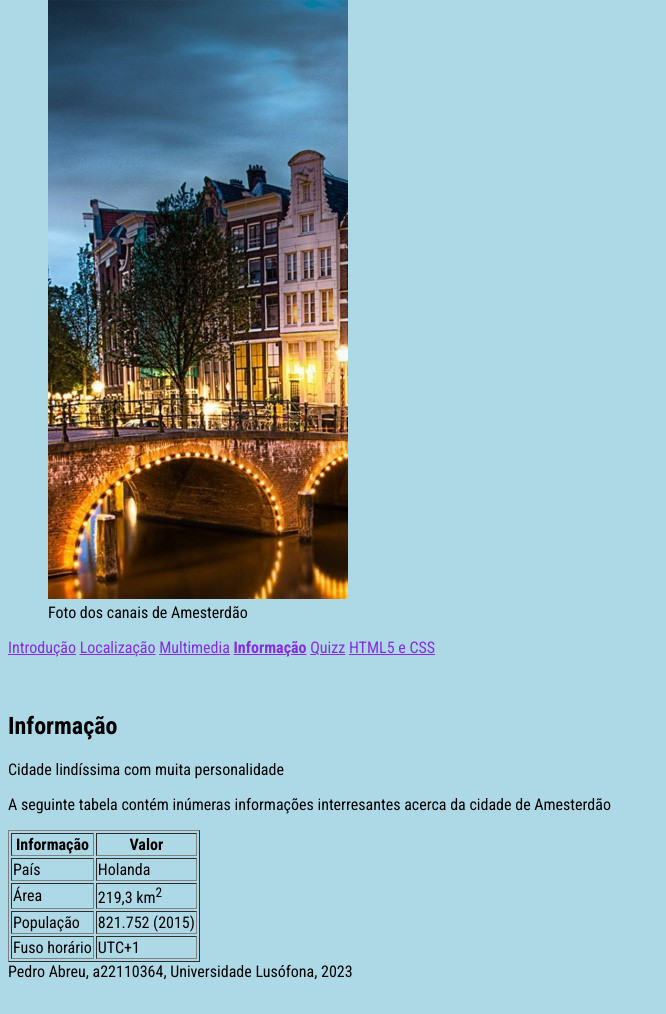
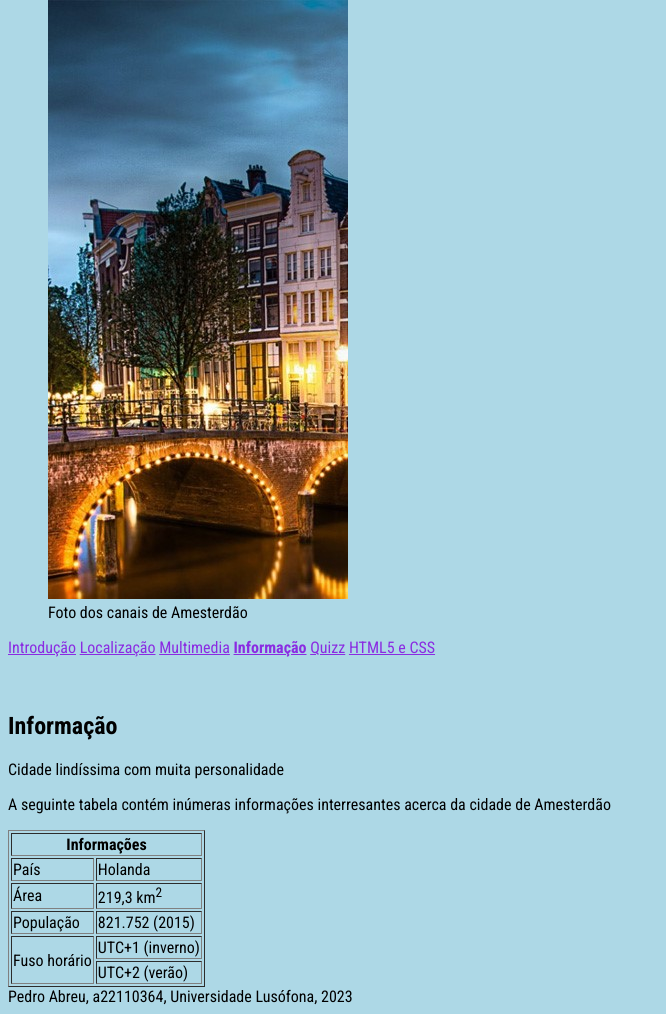
Before and after one commit to pedro-abreu-a22110364/programacaoweb, a plain HTML site: page lab1/info.html in a window 1280 px wide. Shown: the part 81-1095 px from the top of the page, without its empty margins (0-666 px from the left). Before the commit the page ends 1070 px from the top, so only its background shows below. Drawn offline with Linux system fonts and the light colour scheme.

Commit message:
Lab 2 v2.1

```diff
--- a/lab1/info.html
+++ b/lab1/info.html
@@ -45,8 +45,7 @@
             <p>A seguinte tabela contém inúmeras informações interresantes acerca da cidade de Amesterdão</p>
             <table border="1">
                 <tr>
-                    <th>Informação</th>
-                    <th>Valor</th>
+                    <th colspan="2">Informações</th>
                 </tr>
                 <tr>
                     <td>País</td>
@@ -61,8 +60,11 @@
                     <td>821.752 (2015)</td>
                 </tr>
                 <tr>
-                    <td>Fuso horário</td>
-                    <td>UTC+1</td>
+                    <td rowspan="2">Fuso horário</td>
+                    <td>UTC+1 (inverno)</td>
+                </tr>
+                <tr>
+                    <td>UTC+2 (verão)</td>
                 </tr>
             </table>
         </section>
```
